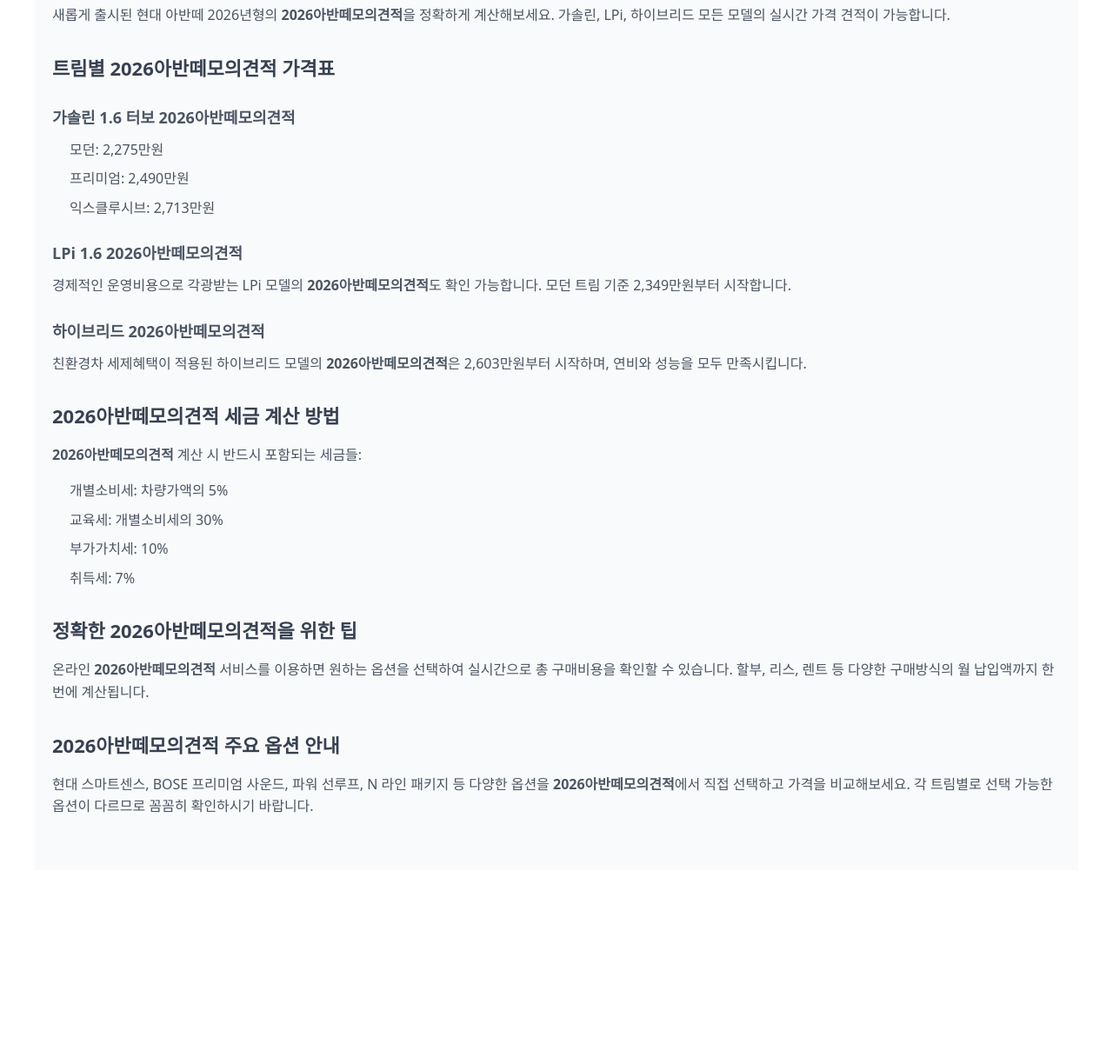
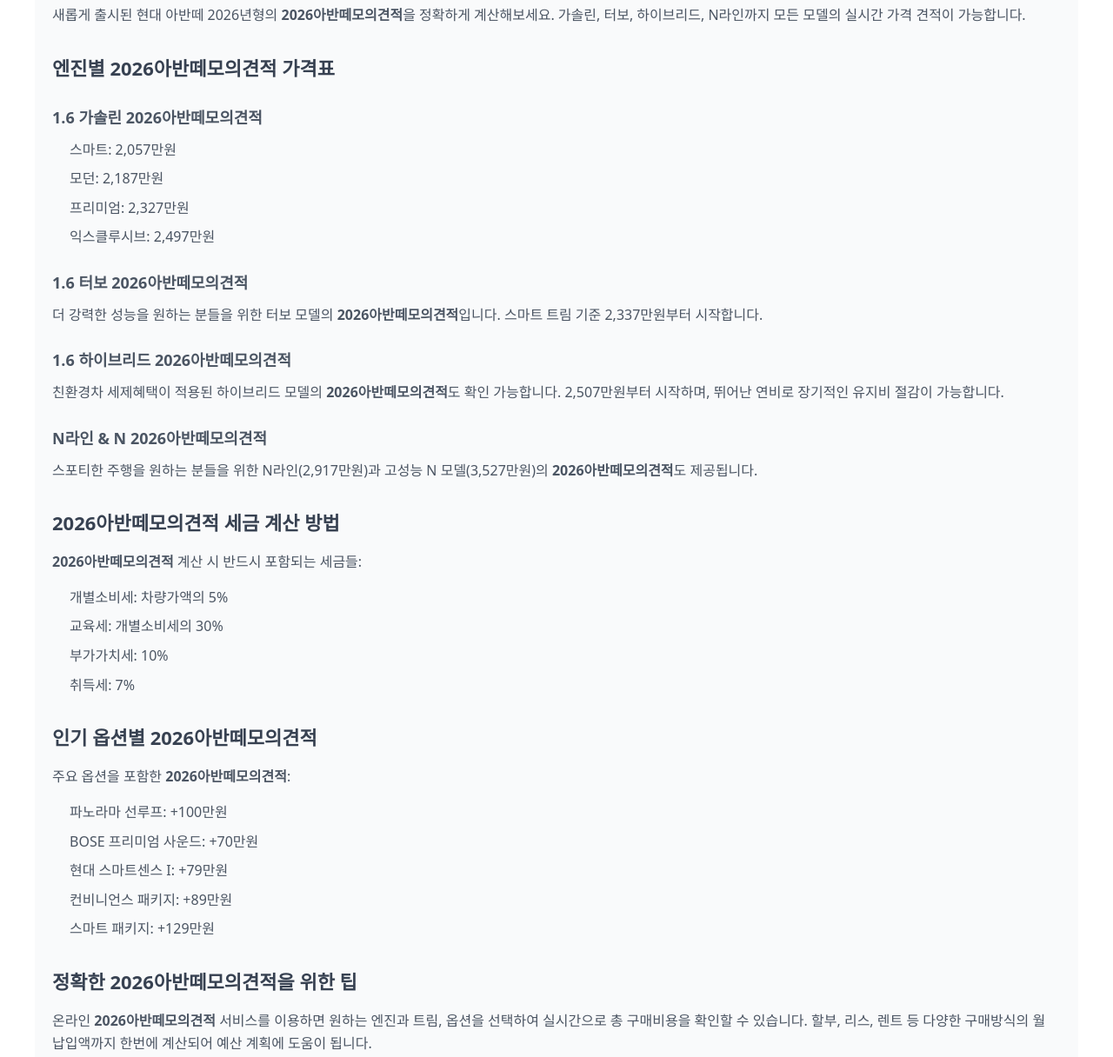
Before and after one commit to funkyts/2026Avante, a plain HTML site: page index.html in a window 1280 px wide. Shown: the part 960-2176 px from the top of the page at 87% size. Before the commit the page ends 1961 px from the top, so only its background shows below. Drawn offline with nearby package versions, Linux system fonts and the light colour scheme.

Commit message:
Update index.html

```diff
--- a/index.html
+++ b/index.html
@@ -518,22 +518,26 @@
             <h2 style="color: #1f2937; font-size: 28px; margin-bottom: 20px; font-weight: bold;">2026아반떼모의견적 완벽 가이드</h2>
 
             <h3 style="color: #374151; font-size: 22px; margin: 30px 0 15px 0; font-weight: 600;">2026아반떼모의견적 계산기로 정확한 가격 확인</h3>
-            <p style="color: #4b5563; margin-bottom: 20px;">새롭게 출시된 현대 아반떼 2026년형의 <strong>2026아반떼모의견적</strong>을 정확하게 계산해보세요. 가솔린, LPi, 하이브리드 모든 모델의 실시간 가격 견적이 가능합니다.</p>
+            <p style="color: #4b5563; margin-bottom: 20px;">새롭게 출시된 현대 아반떼 2026년형의 <strong>2026아반떼모의견적</strong>을 정확하게 계산해보세요. 가솔린, 터보, 하이브리드, N라인까지 모든 모델의 실시간 가격 견적이 가능합니다.</p>
 
-            <h3 style="color: #374151; font-size: 22px; margin: 30px 0 15px 0; font-weight: 600;">트림별 2026아반떼모의견적 가격표</h3>
+            <h3 style="color: #374151; font-size: 22px; margin: 30px 0 15px 0; font-weight: 600;">엔진별 2026아반떼모의견적 가격표</h3>
 
-            <h4 style="color: #4b5563; font-size: 18px; margin: 25px 0 10px 0; font-weight: 600;">가솔린 1.6 터보 2026아반떼모의견적</h4>
+            <h4 style="color: #4b5563; font-size: 18px; margin: 25px 0 10px 0; font-weight: 600;">1.6 가솔린 2026아반떼모의견적</h4>
             <ul style="color: #4b5563; padding-left: 20px; margin-bottom: 20px;">
-                <li style="margin-bottom: 8px;">모던: 2,275만원</li>
-                <li style="margin-bottom: 8px;">프리미엄: 2,490만원</li>
-                <li style="margin-bottom: 8px;">익스클루시브: 2,713만원</li>
+                <li style="margin-bottom: 8px;">스마트: 2,057만원</li>
+                <li style="margin-bottom: 8px;">모던: 2,187만원</li>
+                <li style="margin-bottom: 8px;">프리미엄: 2,327만원</li>
+                <li style="margin-bottom: 8px;">익스클루시브: 2,497만원</li>
             </ul>
 
-            <h4 style="color: #4b5563; font-size: 18px; margin: 25px 0 10px 0; font-weight: 600;">LPi 1.6 2026아반떼모의견적</h4>
-            <p style="color: #4b5563; margin-bottom: 20px;">경제적인 운영비용으로 각광받는 LPi 모델의 <strong>2026아반떼모의견적</strong>도 확인 가능합니다. 모던 트림 기준 2,349만원부터 시작합니다.</p>
+            <h4 style="color: #4b5563; font-size: 18px; margin: 25px 0 10px 0; font-weight: 600;">1.6 터보 2026아반떼모의견적</h4>
+            <p style="color: #4b5563; margin-bottom: 20px;">더 강력한 성능을 원하는 분들을 위한 터보 모델의 <strong>2026아반떼모의견적</strong>입니다. 스마트 트림 기준 2,337만원부터 시작합니다.</p>
 
-            <h4 style="color: #4b5563; font-size: 18px; margin: 25px 0 10px 0; font-weight: 600;">하이브리드 2026아반떼모의견적</h4>
-            <p style="color: #4b5563; margin-bottom: 20px;">친환경차 세제혜택이 적용된 하이브리드 모델의 <strong>2026아반떼모의견적</strong>은 2,603만원부터 시작하며, 연비와 성능을 모두 만족시킵니다.</p>
+            <h4 style="color: #4b5563; font-size: 18px; margin: 25px 0 10px 0; font-weight: 600;">1.6 하이브리드 2026아반떼모의견적</h4>
+            <p style="color: #4b5563; margin-bottom: 20px;">친환경차 세제혜택이 적용된 하이브리드 모델의 <strong>2026아반떼모의견적</strong>도 확인 가능합니다. 2,507만원부터 시작하며, 뛰어난 연비로 장기적인 유지비 절감이 가능합니다.</p>
+
+            <h4 style="color: #4b5563; font-size: 18px; margin: 25px 0 10px 0; font-weight: 600;">N라인 & N 2026아반떼모의견적</h4>
+            <p style="color: #4b5563; margin-bottom: 20px;">스포티한 주행을 원하는 분들을 위한 N라인(2,917만원)과 고성능 N 모델(3,527만원)의 <strong>2026아반떼모의견적</strong>도 제공됩니다.</p>
 
             <h3 style="color: #374151; font-size: 22px; margin: 30px 0 15px 0; font-weight: 600;">2026아반떼모의견적 세금 계산 방법</h3>
             <p style="color: #4b5563; margin-bottom: 15px;"><strong>2026아반떼모의견적</strong> 계산 시 반드시 포함되는 세금들:</p>
@@ -544,11 +548,24 @@
                 <li style="margin-bottom: 8px;">취득세: 7%</li>
             </ul>
 
+            <h3 style="color: #374151; font-size: 22px; margin: 30px 0 15px 0; font-weight: 600;">인기 옵션별 2026아반떼모의견적</h3>
+            <p style="color: #4b5563; margin-bottom: 15px;">주요 옵션을 포함한 <strong>2026아반떼모의견적</strong>:</p>
+            <ul style="color: #4b5563; padding-left: 20px; margin-bottom: 20px;">
+                <li style="margin-bottom: 8px;">파노라마 선루프: +100만원</li>
+                <li style="margin-bottom: 8px;">BOSE 프리미엄 사운드: +70만원</li>
+                <li style="margin-bottom: 8px;">현대 스마트센스 I: +79만원</li>
+                <li style="margin-bottom: 8px;">컨비니언스 패키지: +89만원</li>
+                <li style="margin-bottom: 8px;">스마트 패키지: +129만원</li>
+            </ul>
+
             <h3 style="color: #374151; font-size: 22px; margin: 30px 0 15px 0; font-weight: 600;">정확한 2026아반떼모의견적을 위한 팁</h3>
-            <p style="color: #4b5563; margin-bottom: 20px;">온라인 <strong>2026아반떼모의견적</strong> 서비스를 이용하면 원하는 옵션을 선택하여 실시간으로 총 구매비용을 확인할 수 있습니다. 할부, 리스, 렌트 등 다양한 구매방식의 월 납입액까지 한번에 계산됩니다.</p>
+            <p style="color: #4b5563; margin-bottom: 20px;">온라인 <strong>2026아반떼모의견적</strong> 서비스를 이용하면 원하는 엔진과 트림, 옵션을 선택하여 실시간으로 총 구매비용을 확인할 수 있습니다. 할부, 리스, 렌트 등 다양한 구매방식의 월 납입액까지 한번에 계산되어 예산 계획에 도움이 됩니다.</p>
 
-            <h3 style="color: #374151; font-size: 22px; margin: 30px 0 15px 0; font-weight: 600;">2026아반떼모의견적 주요 옵션 안내</h3>
-            <p style="color: #4b5563; margin-bottom: 20px;">현대 스마트센스, BOSE 프리미엄 사운드, 파워 선루프, N 라인 패키지 등 다양한 옵션을 <strong>2026아반떼모의견적</strong>에서 직접 선택하고 가격을 비교해보세요. 각 트림별로 선택 가능한 옵션이 다르므로 꼼꼼히 확인하시기 바랍니다.</p>
+            <h3 style="color: #374151; font-size: 22px; margin: 30px 0 15px 0; font-weight: 600;">2026아반떼모의견적 할부 계산</h3>
+            <p style="color: #4b5563; margin-bottom: 20px;"><strong>2026아반떼모의견적</strong>에서 할부 구매 시 36개월부터 72개월까지 다양한 기간을 선택할 수 있으며, 선수금 조정을 통해 월 납입액을 조절할 수 있습니다. 연 6% 금리 기준으로 계산되어 실제 할부 조건과 유사한 견적을 확인할 수 있습니다.</p>
+
+            <h3 style="color: #374151; font-size: 22px; margin: 30px 0 15px 0; font-weight: 600;">2026아반떼 VS 경쟁 모델 가격 비교</h3>
+            <p style="color: #4b5563; margin-bottom: 20px;">합리적인 가격대의 <strong>2026아반떼모의견적</strong>은 같은 준중형 세단 시장에서 경쟁력 있는 가격을 자랑합니다. 다양한 파워트레인 옵션으로 고객의 선택 폭이 넓은 것이 장점입니다.</p>
         </article>
     </div>
 </body>
```
